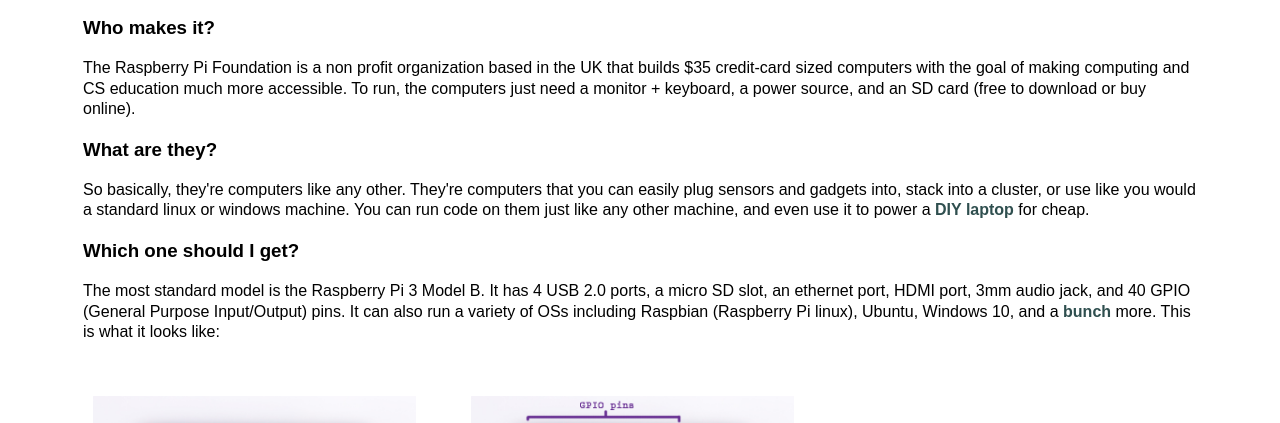
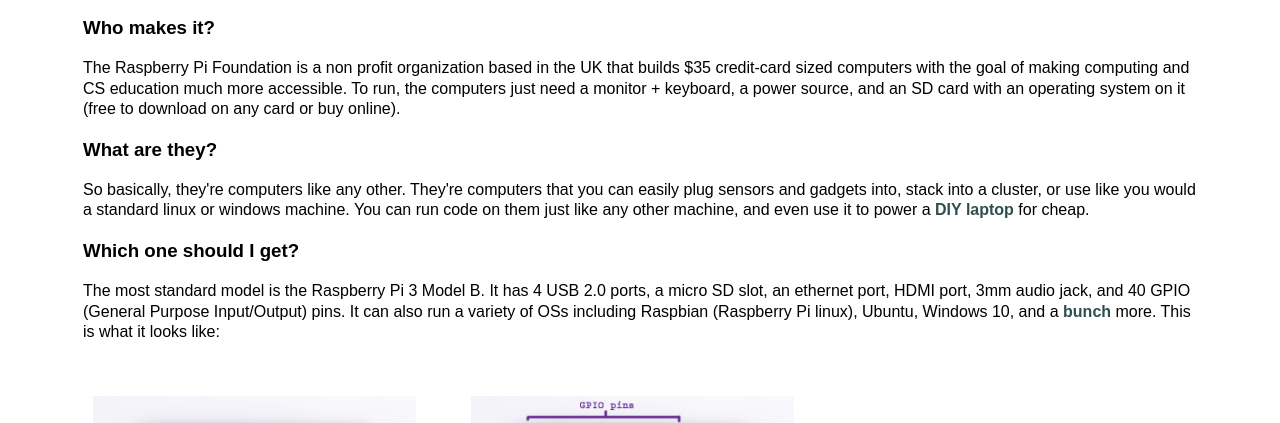
Before and after one commit to wmginsberg/wmginsberg.github.io, a website: page blog/raspi-arduino.html in a window 1280 px wide. Shown: the part 302-725 px from the top of the page. Drawn offline with Linux system fonts and the light colour scheme.

Commit message:
removed psd

```diff
--- a/blog/raspi-arduino.html
+++ b/blog/raspi-arduino.html
@@ -92,7 +92,7 @@
 <h2> Raspberry Pi 101 </h2>
 <h3> Who makes it? </h3>
 <p>
-The Raspberry Pi Foundation is a non profit organization based in the UK that builds $35 credit-card sized computers with the goal of making computing and CS education much more accessible. To run, the computers just need a monitor + keyboard, a power source, and an SD card (free to download or buy online).
+The Raspberry Pi Foundation is a non profit organization based in the UK that builds $35 credit-card sized computers with the goal of making computing and CS education much more accessible. To run, the computers just need a monitor + keyboard, a power source, and an SD card with an operating system on it (free to download on any card or buy online).
 </p>
 
 <h3> What are they? </h3>
```
Also changed, not shown: 1 other file.
